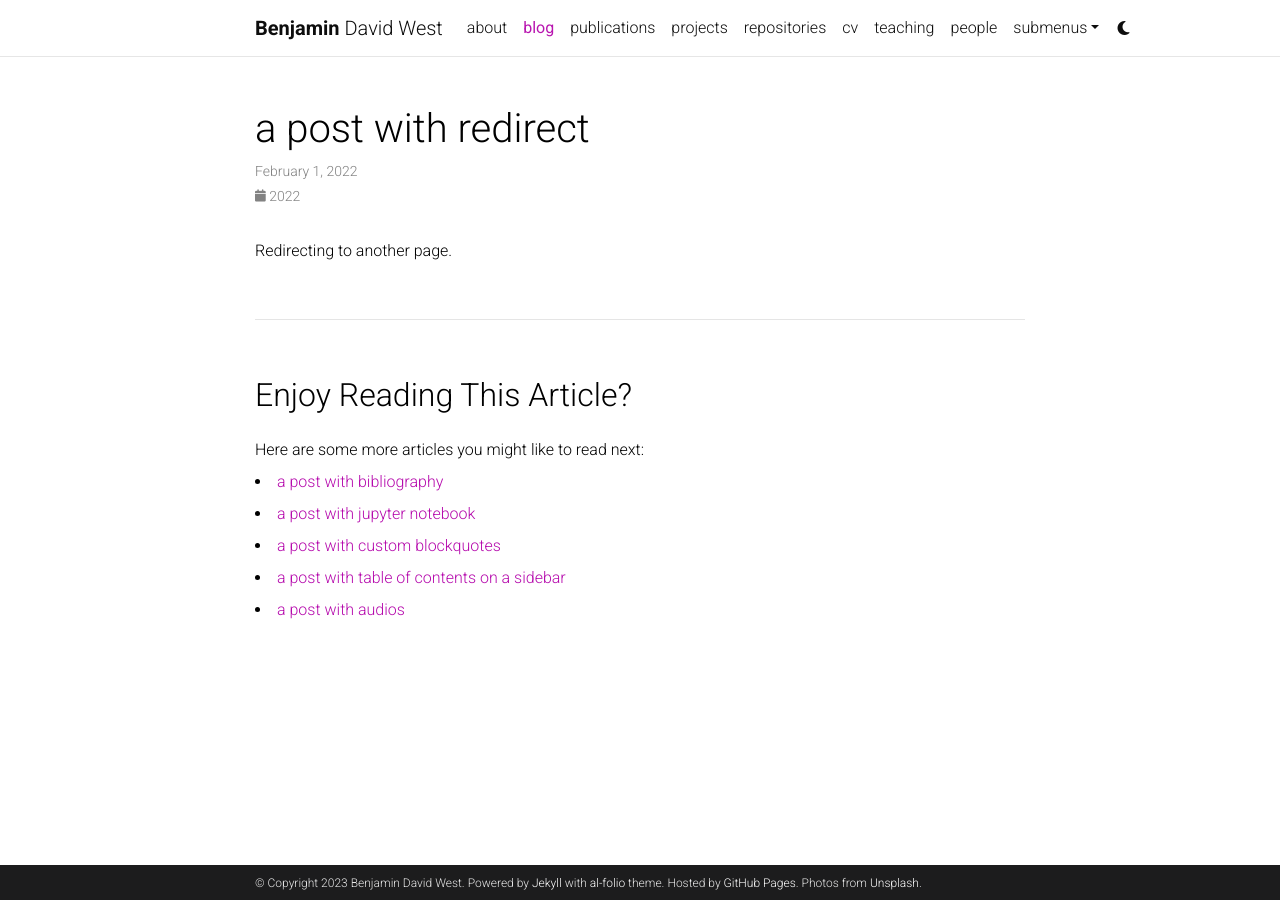
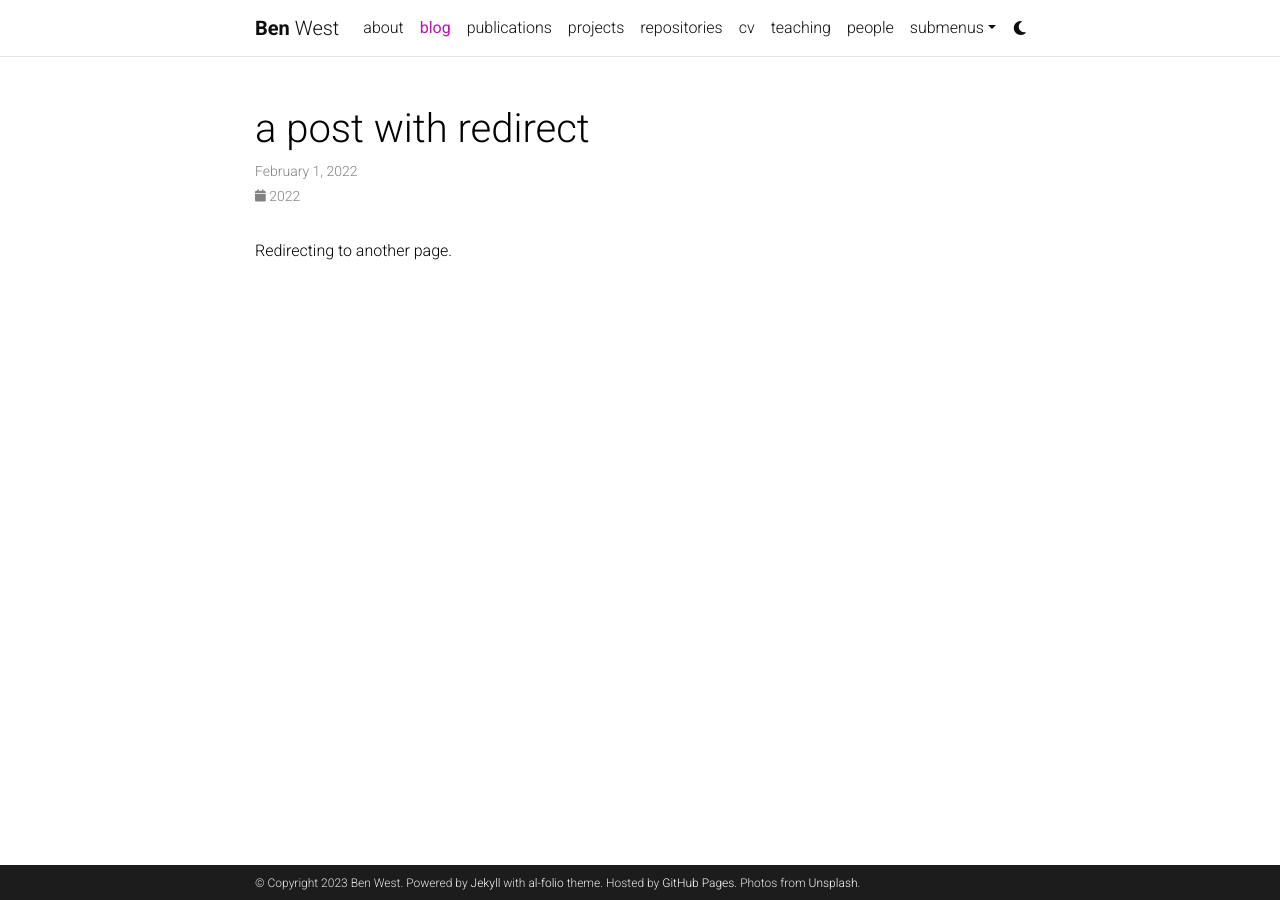
Before and after one commit to westb2/westb2.github.io, a Jekyll site: the page built from _posts/2022-02-01-redirect.md, in a window 1280 px wide. Built offline with Jekyll 4.4.1, drawn with Linux system fonts in a browser that asks for light colours; comment, search, counter and statistics services are not loaded; a style sheet for code colours, icons or effects is not loaded.

```diff
--- a/_config.yml
+++ b/_config.yml
@@ -3,8 +3,8 @@
 # -----------------------------------------------------------------------------
 
 title: blank # the website title (if blank, full name will be used instead)
-first_name: Benjamin
-middle_name: David
+first_name: Ben
+middle_name:
 last_name: West
 email: benjaminwest@arizona.edu
 description: > # the ">" symbol means to ignore newlines until "footer_text:"
@@ -130,7 +130,7 @@ pagination:
   enabled: true
 
 related_blog_posts:
-  enabled: true
+  enabled: false
   max_related: 5
 
 # Giscus comments (RECOMMENDED)
@@ -166,19 +166,19 @@ collections:
   news:
     defaults:
       layout: post
-    output: true
+    output: false
     permalink: /news/:path/
   projects:
-    output: true
+    output: false
     permalink: /projects/:path/
 
 announcements:
-  enabled: true
+  enabled: false
   scrollable: true # adds a vertical scroll bar if there are more than 3 news items
   limit: 5 # leave blank to include all the news in the `_news` folder
 
 latest_posts:
-  enabled: true
+  enabled: false
   scrollable: true # adds a vertical scroll bar if there are more than 3 new posts items
   limit: 3 # leave blank to include all the blog posts
 
```
Also changed, not shown: _pages/about.md (+6 -12 lines).
